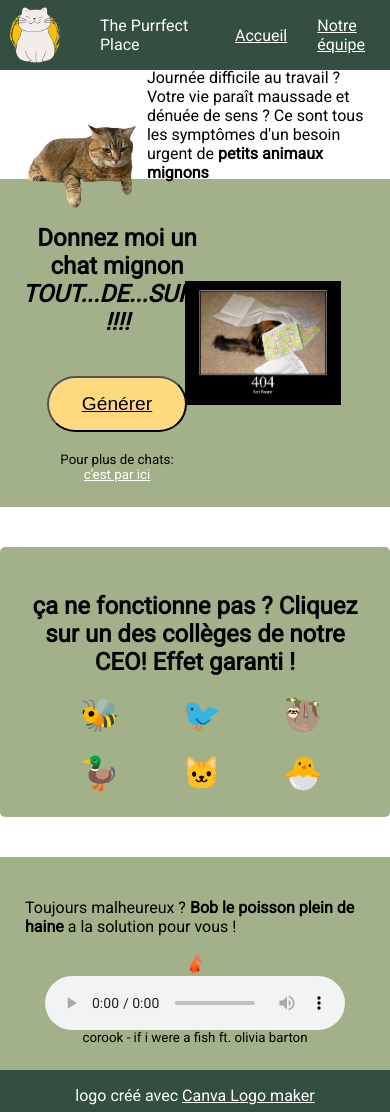
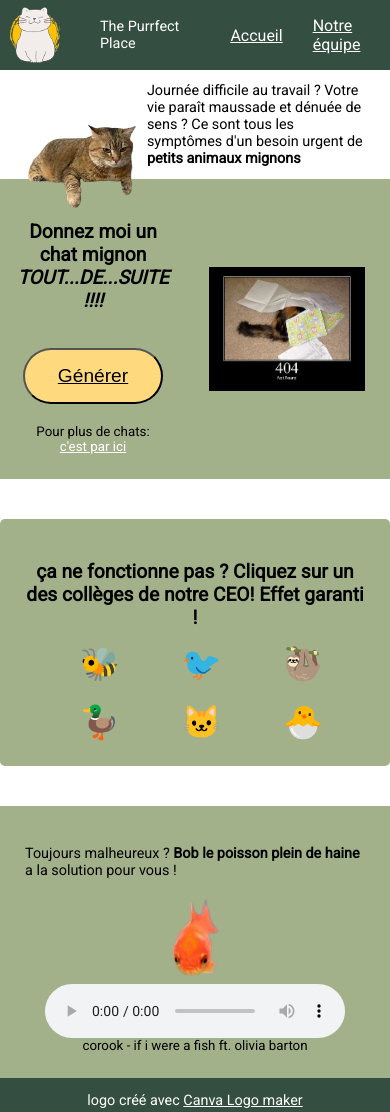
Before and after one commit to Greywind299792458/HEIG_WEB_practical_work_1, a plain HTML site: page index.html in a window 390 px wide. Shown: the top 1112 px of the page. Drawn offline with Linux system fonts and the light colour scheme.

Commit message:
📱 small responsive fixes (just to test this out)

```diff
--- a/index.html
+++ b/index.html
@@ -49,7 +49,7 @@
             </section>
             <section class="standard-section standard-flex-column" id="audio-section">
                 <p>Toujours malheureux ? <b>Bob le poisson plein de haine</b> a la solution pour vous !</p>
-                <img src="assets/angry_fish.png" id="fish-img" alt="a little angry orange fish">
+                <img src="assets/angry_fish.png" height="90" id="fish-img" alt="a little angry orange fish">
                 <audio id="fish-audio" controls loop>
                     <source src="assets/fish_song.mp3" type="audio/ogg">
                     <source src="assets/fish_song.mp3" type="audio/mpeg">
--- a/styles/index.css
+++ b/styles/index.css
@@ -60,19 +60,6 @@
     animation: pulse 1.2s ease infinite;
 }
 
-@keyframes pulse {
-    0% {
-      transform: scale(1, 1);
-    }
-    50% {
-      opacity: 0.7;
-    }
-    100% {
-      transform: scale(1.1);
-      opacity: 0.4;
-    }
-  }
-
 /* link section with links */
 #link-section {
     margin:40px auto 40px auto;
@@ -93,11 +80,6 @@
 
 .links-card a:hover {
     transform: scale(1.5); /* (150% zoom - Note: if the zoom is too large, it will go outside of the viewport) */
-  }
-
-/* audio section with fish music */
-#audio-section img {
-    width: 5%;
 }
 
 .rotating {
@@ -107,3 +89,9 @@
 @keyframes rotate{
     to{ transform: rotate(360deg); }
 }
+
+@media (max-width: 770px) {
+    #help-section {
+        justify-content: space-between;
+    }
+}
--- a/styles/style.css
+++ b/styles/style.css
@@ -28,6 +28,7 @@ footer {
     display: flex;
     flex-direction: row;
     justify-content: center;
+
 }
 
 nav {
@@ -49,3 +50,11 @@ a {
     background-color: var(--main-color);
     text-align: center;
 }
+
+@media (max-width: 760px) { /* Tablet dimensions */
+    h2 { font-size: 1.2em; }
+    p {font-size:0.9em; }
+    #help-section {
+        justify-content: space-between;
+    }
+}
--- a/styles/team.css
+++ b/styles/team.css
@@ -34,3 +34,9 @@ footer {
     position: fixed;
     bottom:0;
 }
+
+@media (max-width: 760px) {
+    .team {
+        width: 90vw;
+    }
+}
```
